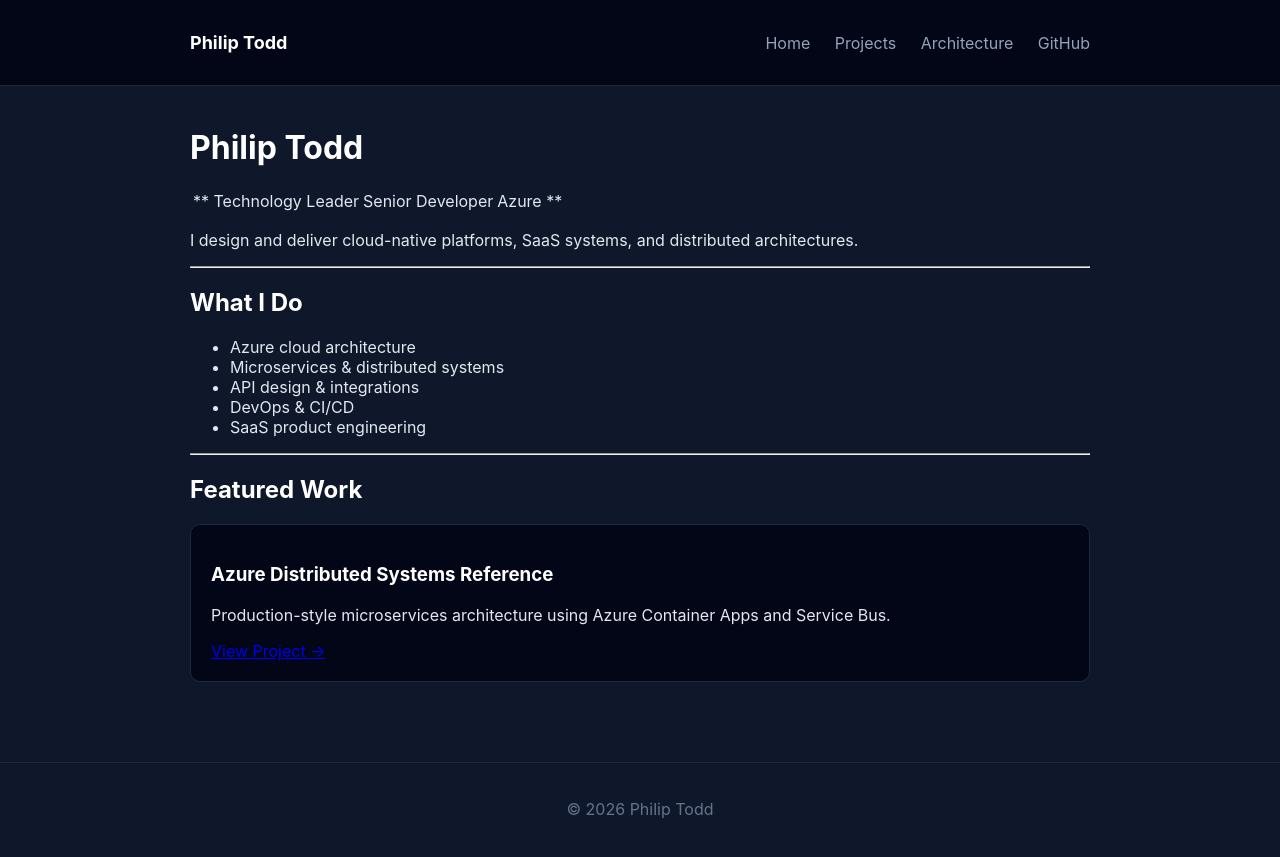
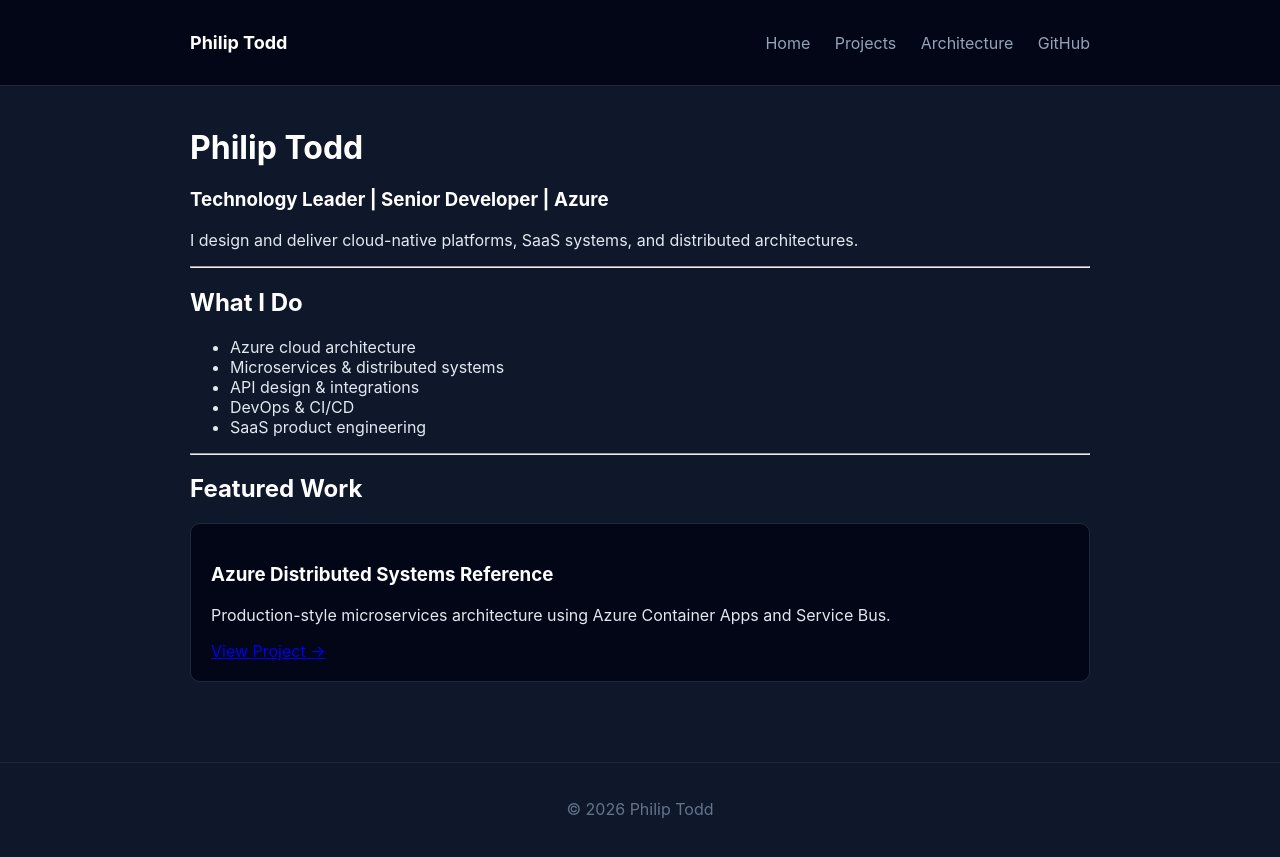
Before and after one commit to PhilipTodd/philiptodd.github.io, a Jekyll site: the page built from index.md, in a window 1280 px wide. Shown: the top 857 px of the page. Built offline with Jekyll 4.4.1, drawn with Linux system fonts in a browser that asks for light colours.

Commit message:
Change header style for personal description

```diff
--- a/index.md
+++ b/index.md
@@ -5,7 +5,7 @@ title: Home
 
 # Philip Todd
 
-** Technology Leader | Senior Developer | Azure **
+### Technology Leader | Senior Developer | Azure
 
 I design and deliver cloud-native platforms, SaaS systems, and distributed architectures.
 
```
